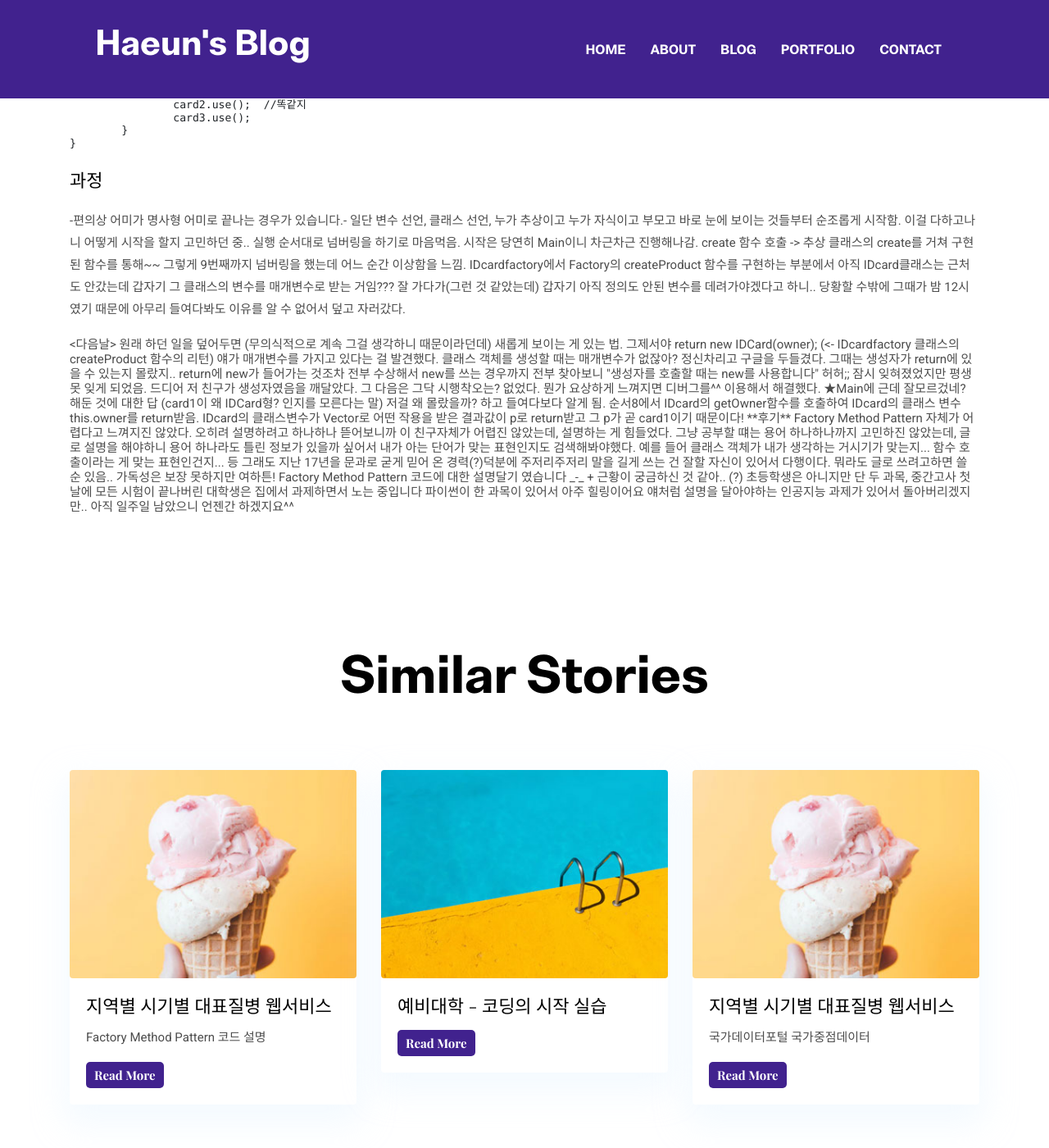
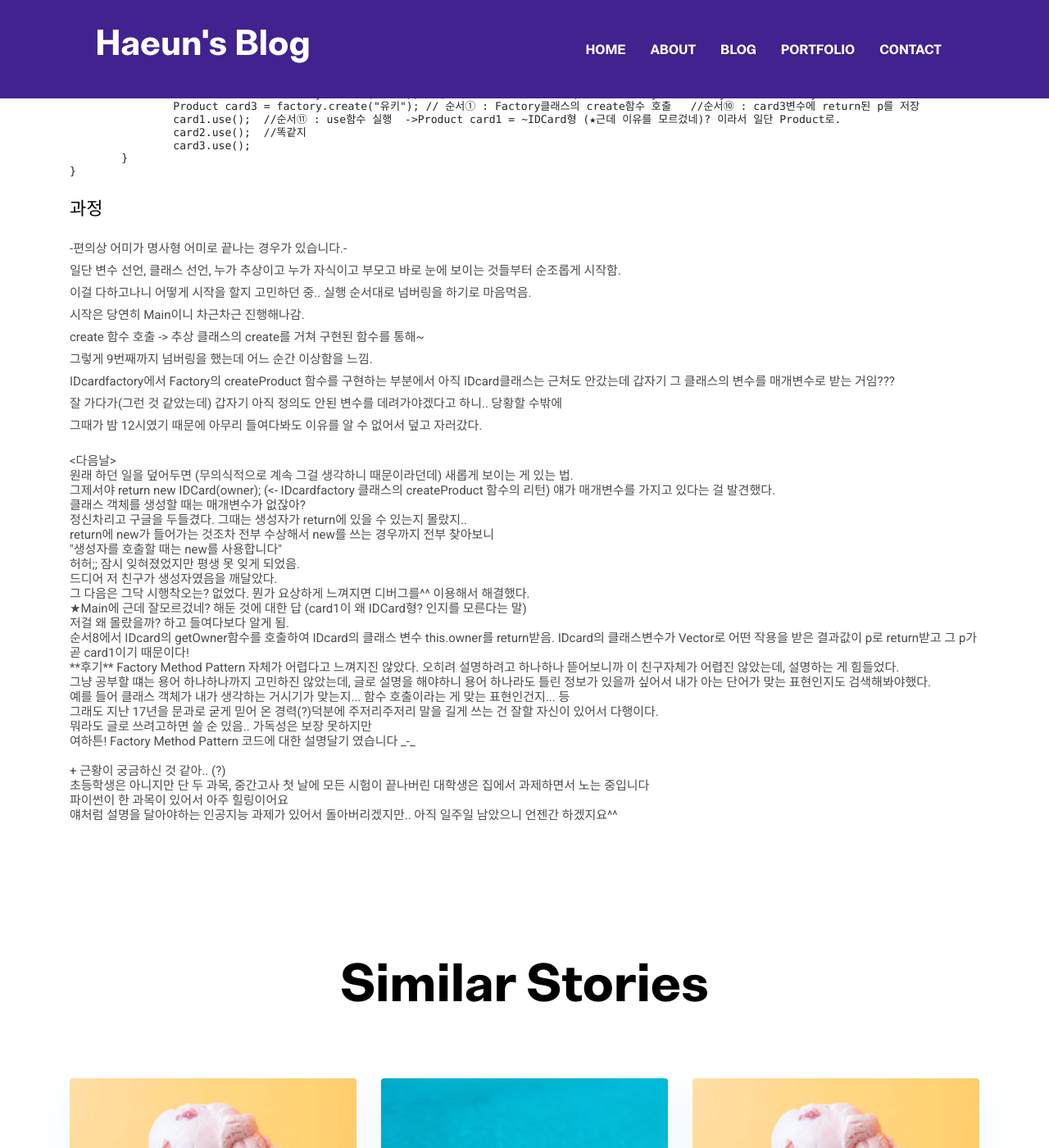
Before and after one commit to cheongsan16/cheongsan16.g, a Jekyll site: the page built from _posts/2021-04-22-FactoryMethod.md, in a window 1280 px wide and 1400 px high, scrolled down 2068 px. Shown: the whole window at 82% size. Built offline with Jekyll 4.4.1, drawn with Linux system fonts in a browser that asks for light colours; some of the changed text lies outside the part shown.

Commit message:
Update 2021-04-22-FactoryMethod.md

```diff
--- a/_posts/2021-04-22-FactoryMethod.md
+++ b/_posts/2021-04-22-FactoryMethod.md
@@ -9,12 +9,12 @@ tags:   java
 
 **Factory Method Pattern 코드 설명**
 
-코드에 설명달기! 임.
-먼저, Factory Method Pattern은 객체지향 디자인패턴으로, 부모 클래스에 알려지지 않은 구체 클래스를 생성하는 패턴이며. 자식 클래스가 어떤 객체를 생성할지를 결정하도록 하는 패턴이기도 하다.
-위키백과 설명은 그렇다고 함..
+코드에 설명달기! 임.<br>
+먼저, Factory Method Pattern은 객체지향 디자인패턴으로, 부모 클래스에 알려지지 않은 구체 클래스를 생성하는 패턴이며. 자식 클래스가 어떤 객체를 생성할지를 결정하도록 하는 패턴이기도 하다.<br>
+위키백과 설명은 그렇다고 함..<br>
 나는 인터페이스와 추상 클래스의 성질과 클래스 간 부모-자식 관계에서의 형변환 등을 있는대로 사용한 패턴이라고 느꼈다. 이 패턴을 들여다보면 코딩이 굉장히 입체적인 것이라는 알게 됨..
-
-설명은 주석으로 달아두었다. 넘버링이 안되어있는 것들은 변수, 클래스 선언 등이고 코드가 실행되는 순서대로 넘버링을 해두었다.
+<br>
+설명은 주석으로 달아두었다. 넘버링이 안되어있는 것들은 변수, 클래스 선언 등이고 코드가 실행되는 순서대로 넘버링을 해두었다.<br>
 
 - 코드 출처 : 를 원래 써야하나 했는데.. 지금보니 검색하면 잘 나오는 코드라 생략
 
@@ -97,48 +97,48 @@ public class Main {
 
 **과정**
 
--편의상 어미가 명사형 어미로 끝나는 경우가 있습니다.-
-일단 변수 선언, 클래스 선언, 누가 추상이고 누가 자식이고 부모고 바로 눈에 보이는 것들부터 순조롭게 시작함.
-이걸 다하고나니 어떻게 시작을 할지 고민하던 중.. 실행 순서대로 넘버링을 하기로 마음먹음.
-시작은 당연히 Main이니 차근차근 진행해나감.
-create 함수 호출 -> 추상 클래스의 create를 거쳐 구현된 함수를 통해~~
-그렇게 9번째까지 넘버링을 했는데 어느 순간 이상함을 느낌.
-IDcardfactory에서 Factory의 createProduct 함수를 구현하는 부분에서 아직 IDcard클래스는 근처도 안갔는데 갑자기 그 클래스의 변수를 매개변수로 받는 거임???
-잘 가다가(그런 것 같았는데) 갑자기 아직 정의도 안된 변수를 데려가야겠다고 하니.. 당황할 수밖에
-그때가 밤 12시였기 때문에 아무리 들여다봐도 이유를 알 수 없어서 덮고 자러갔다.
-<다음날>
-원래 하던 일을 덮어두면 (무의식적으로 계속 그걸 생각하니 때문이라던데) 새롭게 보이는 게 있는 법.
-그제서야 return new IDCard(owner); (<- IDcardfactory 클래스의 createProduct 함수의 리턴) 얘가 매개변수를 가지고 있다는 걸 발견했다.
-클래스 객체를 생성할 때는 매개변수가 없잖아?
-정신차리고 구글을 두들겼다. 그때는 생성자가 return에 있을 수 있는지 몰랐지..
-return에 new가 들어가는 것조차 전부 수상해서 new를 쓰는 경우까지 전부 찾아보니
-"생성자를 호출할 때는 new를 사용합니다"
-허허;; 잠시 잊혀졌었지만 평생 못 잊게 되었음.
-드디어 저 친구가 생성자였음을 깨달았다.
+-편의상 어미가 명사형 어미로 끝나는 경우가 있습니다.-<br>
+일단 변수 선언, 클래스 선언, 누가 추상이고 누가 자식이고 부모고 바로 눈에 보이는 것들부터 순조롭게 시작함.<br>
+이걸 다하고나니 어떻게 시작을 할지 고민하던 중.. 실행 순서대로 넘버링을 하기로 마음먹음.<br>
+시작은 당연히 Main이니 차근차근 진행해나감.<br>
+create 함수 호출 -> 추상 클래스의 create를 거쳐 구현된 함수를 통해~<br>
+그렇게 9번째까지 넘버링을 했는데 어느 순간 이상함을 느낌.<br>
+IDcardfactory에서 Factory의 createProduct 함수를 구현하는 부분에서 아직 IDcard클래스는 근처도 안갔는데 갑자기 그 클래스의 변수를 매개변수로 받는 거임???<br>
+잘 가다가(그런 것 같았는데) 갑자기 아직 정의도 안된 변수를 데려가야겠다고 하니.. 당황할 수밖에<br>
+그때가 밤 12시였기 때문에 아무리 들여다봐도 이유를 알 수 없어서 덮고 자러갔다.<br>
+<다음날><br>
+원래 하던 일을 덮어두면 (무의식적으로 계속 그걸 생각하니 때문이라던데) 새롭게 보이는 게 있는 법.<br>
+그제서야 return new IDCard(owner); (<- IDcardfactory 클래스의 createProduct 함수의 리턴) 얘가 매개변수를 가지고 있다는 걸 발견했다.<br>
+클래스 객체를 생성할 때는 매개변수가 없잖아?<br>
+정신차리고 구글을 두들겼다. 그때는 생성자가 return에 있을 수 있는지 몰랐지..<br>
+return에 new가 들어가는 것조차 전부 수상해서 new를 쓰는 경우까지 전부 찾아보니<br>
+"생성자를 호출할 때는 new를 사용합니다"<br>
+허허;; 잠시 잊혀졌었지만 평생 못 잊게 되었음.<br>
+드디어 저 친구가 생성자였음을 깨달았다.<br>
 
-그 다음은 그닥 시행착오는? 없었다. 뭔가 요상하게 느껴지면 디버그를^^ 이용해서 해결했다.
+그 다음은 그닥 시행착오는? 없었다. 뭔가 요상하게 느껴지면 디버그를^^ 이용해서 해결했다.<br>
 
 
-★Main에 근데 잘모르겄네? 해둔 것에 대한 답 (card1이 왜 IDCard형? 인지를 모른다는 말)
-저걸 왜 몰랐을까? 하고 들여다보다 알게 됨.
+★Main에 근데 잘모르겄네? 해둔 것에 대한 답 (card1이 왜 IDCard형? 인지를 모른다는 말)<br>
+저걸 왜 몰랐을까? 하고 들여다보다 알게 됨.<br>
 
-순서8에서 IDcard의 getOwner함수를 호출하여 IDcard의 클래스 변수 this.owner를 return받음. IDcard의 클래스변수가 Vector로 어떤 작용을 받은 결과값이 p로 return받고 그 p가 곧 card1이기 때문이다!
+순서8에서 IDcard의 getOwner함수를 호출하여 IDcard의 클래스 변수 this.owner를 return받음. IDcard의 클래스변수가 Vector로 어떤 작용을 받은 결과값이 p로 return받고 그 p가 곧 card1이기 때문이다!<br>
 
 **후기**
 
-Factory Method Pattern 자체가 어렵다고 느껴지진 않았다. 오히려 설명하려고 하나하나 뜯어보니까 이 친구자체가 어렵진 않았는데, 설명하는 게 힘들었다.
-그냥 공부할 떄는 용어 하나하나까지 고민하진 않았는데, 글로 설명을 해야하니 용어 하나라도 틀린 정보가 있을까 싶어서 내가 아는 단어가 맞는 표현인지도 검색해봐야했다.
-예를 들어 클래스 객체가 내가 생각하는 거시기가 맞는지... 함수 호출이라는 게 맞는 표현인건지... 등
-그래도 지난 17년을 문과로 굳게 믿어 온 경력(?)덕분에 주저리주저리 말을 길게 쓰는 건 잘할 자신이 있어서 다행이다.
-뭐라도 글로 쓰려고하면 쓸 순 있음.. 가독성은 보장 못하지만
+Factory Method Pattern 자체가 어렵다고 느껴지진 않았다. 오히려 설명하려고 하나하나 뜯어보니까 이 친구자체가 어렵진 않았는데, 설명하는 게 힘들었다.<br>
+그냥 공부할 떄는 용어 하나하나까지 고민하진 않았는데, 글로 설명을 해야하니 용어 하나라도 틀린 정보가 있을까 싶어서 내가 아는 단어가 맞는 표현인지도 검색해봐야했다.<br>
+예를 들어 클래스 객체가 내가 생각하는 거시기가 맞는지... 함수 호출이라는 게 맞는 표현인건지... 등<br>
+그래도 지난 17년을 문과로 굳게 믿어 온 경력(?)덕분에 주저리주저리 말을 길게 쓰는 건 잘할 자신이 있어서 다행이다.<br>
+뭐라도 글로 쓰려고하면 쓸 순 있음.. 가독성은 보장 못하지만<br>
 
-여하튼! Factory Method Pattern 코드에 대한 설명달기 였습니다 _-_
+여하튼! Factory Method Pattern 코드에 대한 설명달기 였습니다 _-_<br>
 
 
 
 
-
-+ 근황이 궁금하신 것 같아.. (?)
-초등학생은 아니지만 단 두 과목, 중간고사 첫 날에 모든 시험이 끝나버린 대학생은 집에서 과제하면서 노는 중입니다
-파이썬이 한 과목이 있어서 아주 힐링이어요
-얘처럼 설명을 달아야하는 인공지능 과제가 있어서 돌아버리겠지만.. 아직 일주일 남았으니 언젠간 하겠지요^^
+<br>
++ 근황이 궁금하신 것 같아.. (?)<br>
+초등학생은 아니지만 단 두 과목, 중간고사 첫 날에 모든 시험이 끝나버린 대학생은 집에서 과제하면서 노는 중입니다<br>
+파이썬이 한 과목이 있어서 아주 힐링이어요<br>
+얘처럼 설명을 달아야하는 인공지능 과제가 있어서 돌아버리겠지만.. 아직 일주일 남았으니 언젠간 하겠지요^^<br>
```
